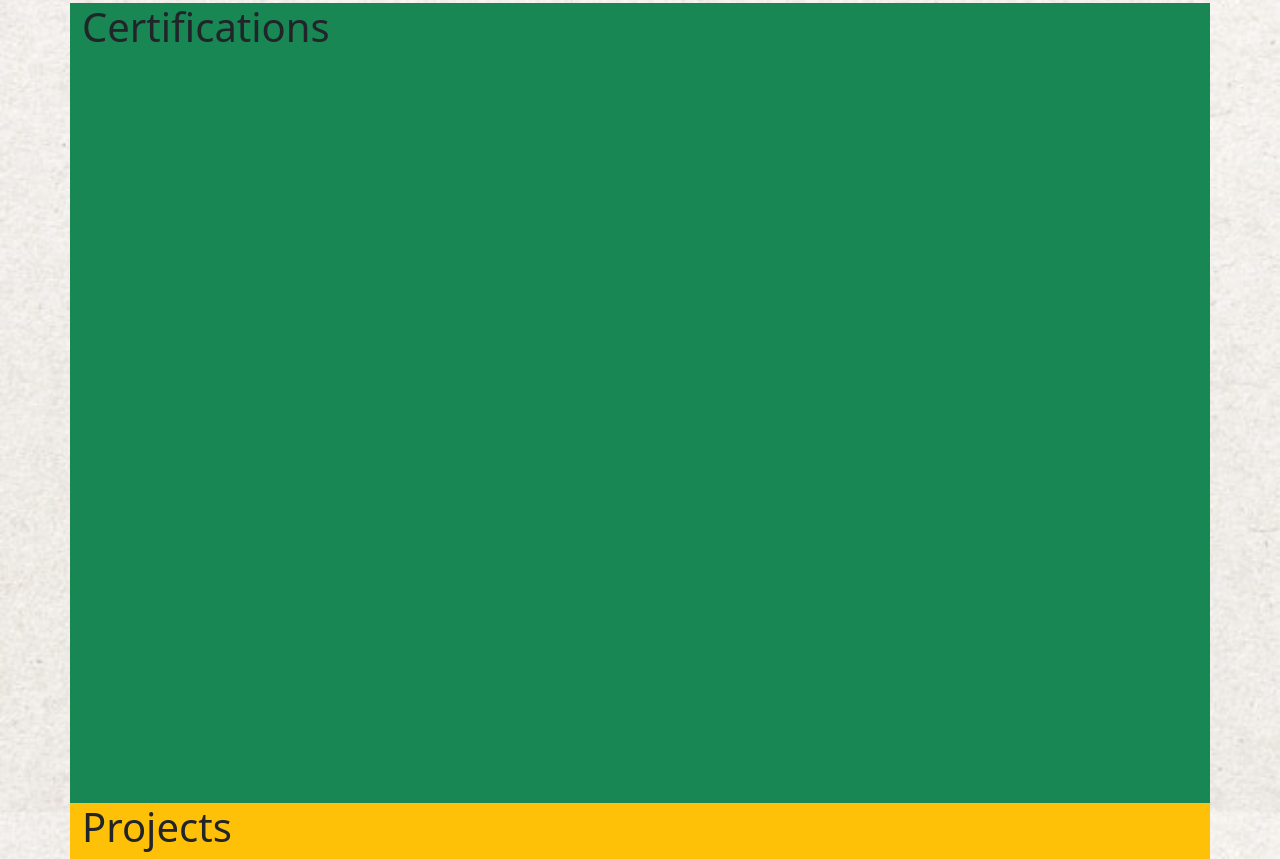
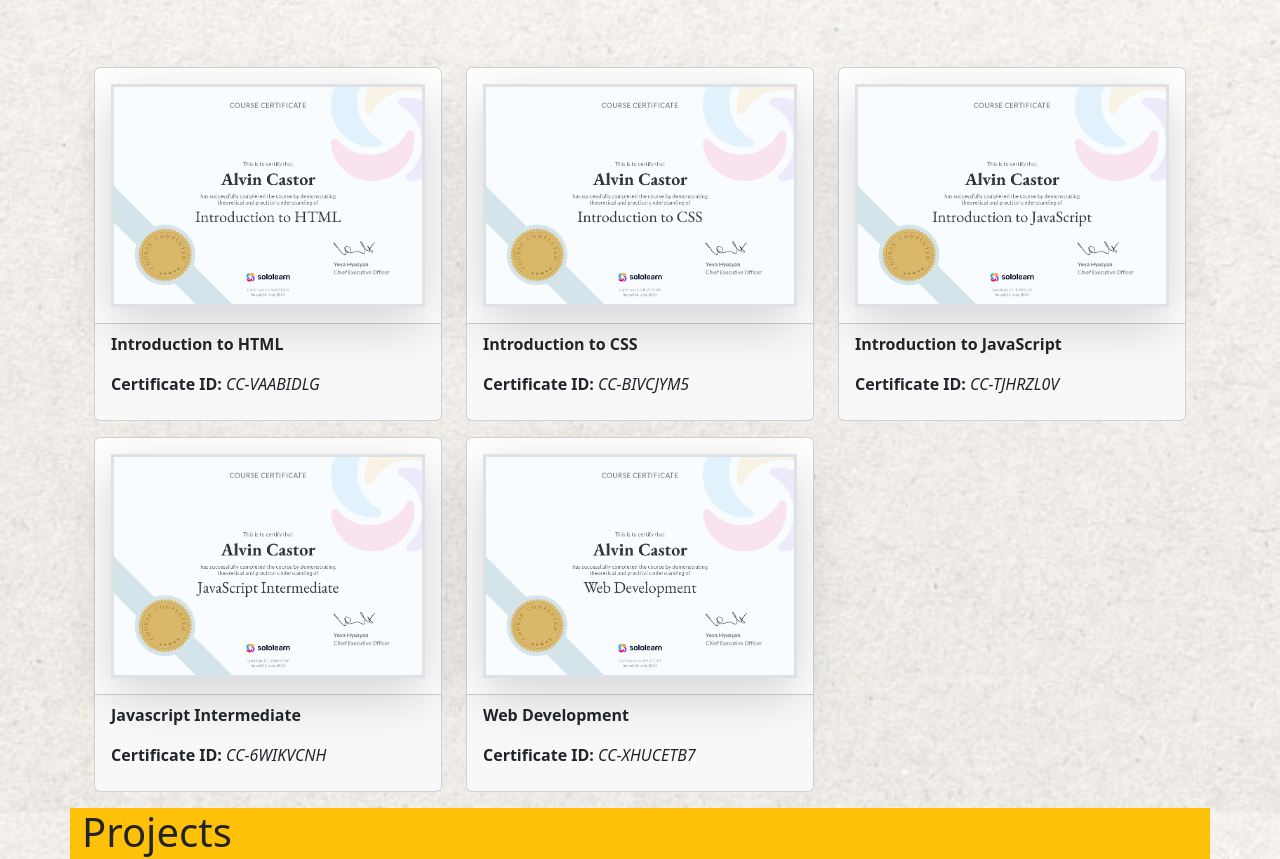
Before and after one commit to akosialbean/akosialbean.github.io, a website: page index.html in a window 1280 px wide. Shown: the part 893-1752 px from the top of the page. Drawn offline with nearby package versions, Linux system fonts and the light colour scheme.

Commit message:
Add Certifications

```diff
--- a/index.html
+++ b/index.html
@@ -15,7 +15,7 @@
     <script src="https://cdn.jsdelivr.net/npm/bootstrap@5.3.0/dist/js/bootstrap.bundle.min.js" integrity="sha384-geWF76RCwLtnZ8qwWowPQNguL3RmwHVBC9FhGdlKrxdiJJigb/j/68SIy3Te4Bkz" crossorigin="anonymous" defer></script>
 </head>
 <body>
-    <nav class="navbar navbar-expand-sm navbar-dark bg-dark text-light fixed-top c-nav-bg c-nav-bg">
+    <nav class="navbar navbar-expand-sm fixed-top c-nav-bg c-nav-bg">
         <div class="container">
             <a href="#container" class="navbar-brand text-secondary siteName">
                 <strong><em><span>Alvin Castor</span></em></strong>
@@ -40,7 +40,7 @@
     </nav>
 
     <div class="container mt-5 pt-5" id="container">
-        <div class="row c-row" id="top">
+        <div class="row mt-5 c-row" id="top">
             <div class="col-12">
                 <section class="hero d-flex align-items-center text-center">
                     <div class="container">
@@ -62,9 +62,78 @@
             </div>
         </div>
 
-        <div class="row bg-success c-row" id="certificates">
+        <div class="row mt-3" id="certificates">
             <div class="col-12">
-                <h1>Certifications</h1>
+                <!-- Carousel -->
+                <div class="container">
+                    <div class="row">
+                        <div class="col-sm-12 col-md-6 col-lg-4 mb-3">
+                            <div class="card">
+                                <div class="card-body">
+                                    <a href="https://www.sololearn.com/certificates/CC-VAABIDLG">
+                                        <img src="./img/certHTML.png" alt="HTML Certification" class="img-rounded border border-3 img-fluid shadow-lg">
+                                    </a>
+                                </div>
+                                <div class="card-footer">
+                                    <p><strong>Introduction to HTML</strong></p>
+                                    <p><strong>Certificate ID:</strong> <em>CC-VAABIDLG</em></p>
+                                </div>
+                            </div>
+                        </div>
+                        <div class="col-sm-12 col-md-6 col-lg-4 mb-3">
+                            <div class="card">
+                                <div class="card-body">
+                                    <a href="https://www.sololearn.com/certificates/CC-BIVCJYM5">
+                                        <img src="./img/certCSS.png" alt="CSS Certification" class="img-rounded img-fluid border border-3 shadow-lg">
+                                    </a>
+                                </div>
+                                <div class="card-footer">
+                                    <p><strong>Introduction to CSS</strong></p>
+                                    <p><strong>Certificate ID:</strong> <em>CC-BIVCJYM5</em></p>
+                                </div>
+                            </div>
+                        </div>
+                        <div class="col-sm-12 col-md-6 col-lg-4 mb-3">
+                            <div class="card">
+                                <div class="card-body">
+                                    <a href="https://www.sololearn.com/certificates/CC-TJHRZL0V">
+                                        <img src="./img/certJS.png" alt="JavaScript Certification" class="img-rounded img-fluid border border-3 shadow-lg">
+                                    </a>
+                                </div>
+                                <div class="card-footer">
+                                    <p><strong>Introduction to JavaScript</strong></p>
+                                    <p><strong>Certificate ID:</strong> <em>CC-TJHRZL0V</em></p>
+                                </div>
+                            </div>
+                        </div>
+                        <div class="col-sm-12 col-md-6 col-lg-4 mb-3">
+                            <div class="card">
+                                <div class="card-body">
+                                    <a href="https://www.sololearn.com/certificates/CC-6WIKVCNH">
+                                        <img src="./img/certJSIntermediate.png" alt="JavaScript Intermediate Certification" class="img-rounded img-fluid border border-3 shadow-lg">
+                                    </a>
+                                </div>
+                                <div class="card-footer">
+                                    <p><strong>Javascript Intermediate</strong></p>
+                                    <p><strong>Certificate ID:</strong> <em>CC-6WIKVCNH</em></p>
+                                </div>
+                            </div>
+                        </div>
+                        <div class="col-sm-12 col-md-6 col-lg-4 mb-3">
+                            <div class="card">
+                                <div class="card-body">
+                                    <a href="https://www.sololearn.com/certificates/CC-XHUCETB7">
+                                        <img src="./img/certWebDev.png" alt="Web Development Certification" class="img-rounded img-fluid border border-3 shadow-lg">
+                                    </a>
+                                </div>
+                                <div class="card-footer">
+                                    <p><strong>Web Development</strong></p>
+                                    <p><strong>Certificate ID:</strong> <em>CC-XHUCETB7</em></p>
+                                </div>
+                            </div>
+                        </div>
+                    </div>
+                </div>
             </div>
         </div>
 
--- a/style/style.css
+++ b/style/style.css
@@ -31,6 +31,10 @@ body{
 
 .c-row{
     height: 100vh;
+}
+
+.c-row50{
+    height: 50vh;
 }
 
 
@@ -121,6 +125,7 @@ body{
 }
 
 .siteName{
+    font-family: 'Bungee', cursive;
     animation: magnify 3s ease-in-out infinite;
 }
 @keyframes magnify{
```
Also changed, not shown: img/certCSS.png (added), img/certHTML.png (added), img/certJS.png (added), img/certJSIntermediate.png (added), img/certWebDev.png (added).
